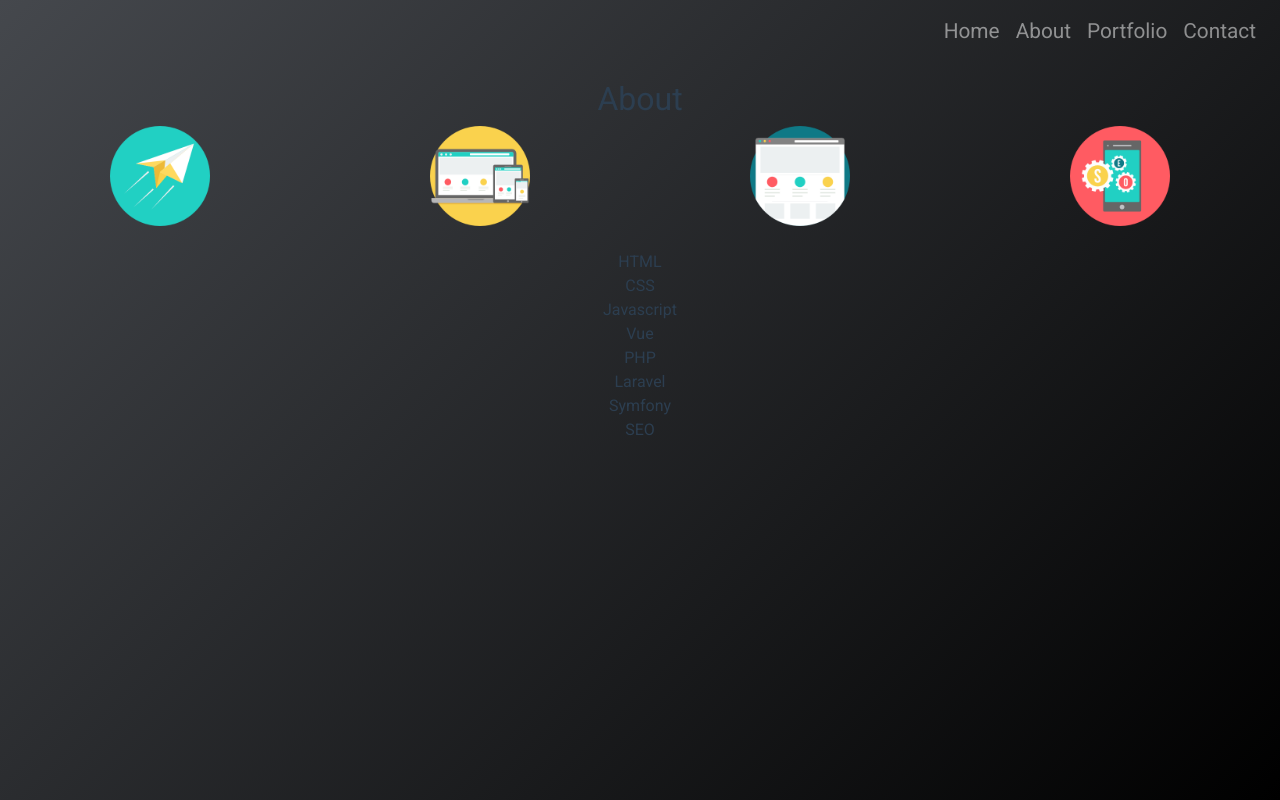
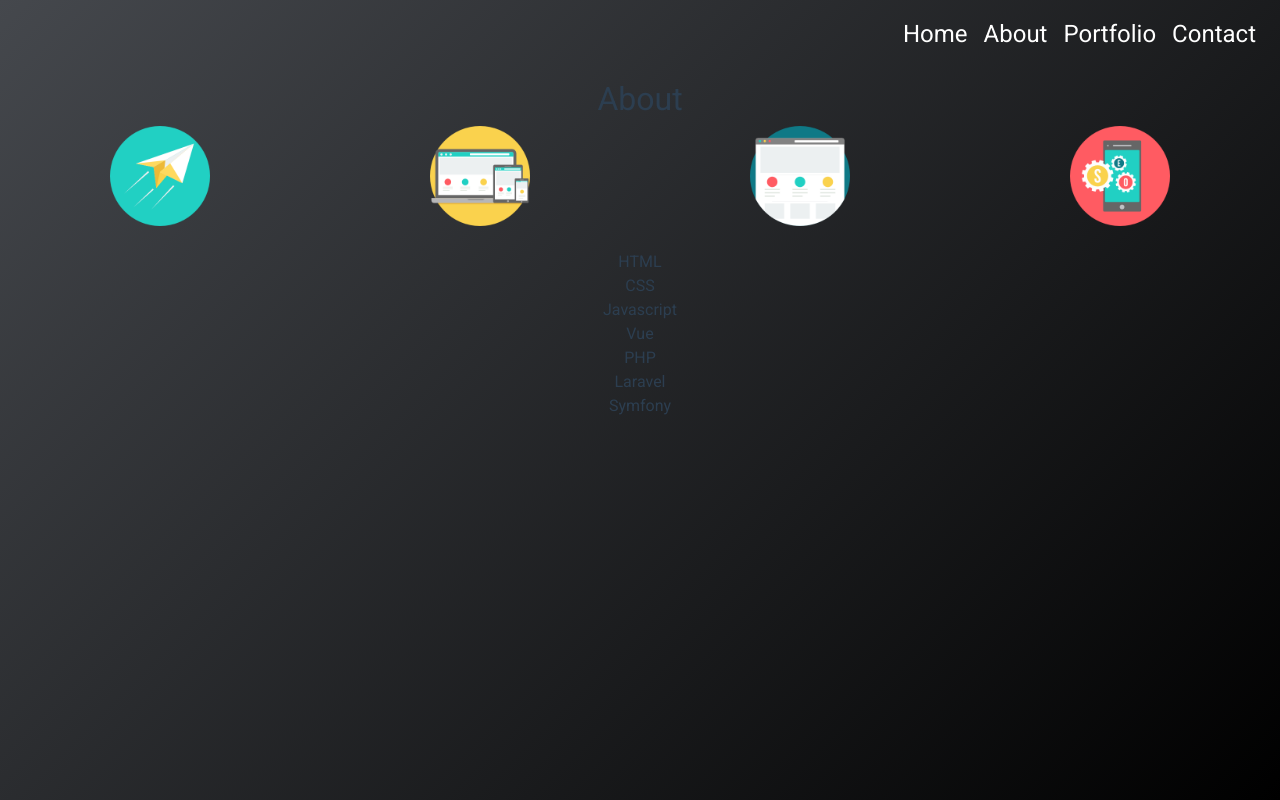
Before and after one commit to TiboC1/portfolio, a Vue app: page /#/about in a window 1280 px wide. Built offline with nearby package versions, Linux system fonts and the light colour scheme.

Commit message:
added transition

```diff
--- a/package.json
+++ b/package.json
@@ -10,7 +10,8 @@
   "dependencies": {
     "core-js": "^3.6.4",
     "vue": "^2.6.11",
-    "vue-router": "^3.1.5"
+    "vue-router": "^3.1.5",
+    "vuelidate": "^0.7.5"
   },
   "devDependencies": {
     "@vue/cli-plugin-babel": "~4.2.0",
--- a/src/App.vue
+++ b/src/App.vue
@@ -1,9 +1,9 @@
 <template>
   <div id="app">
-  <TheNav></TheNav>
-  <transition name="slide" mode="out-in">
-    <router-view />
-  </transition>
+    <TheNav></TheNav>
+    <transition name="fade">
+      <router-view />
+    </transition>
   </div>
 </template>
 
@@ -20,11 +20,23 @@ export default {
 
 <style>
 #app {
+  height: 100vh;
   font-family: 'Roboto', Helvetica, Arial, sans-serif;
   -webkit-font-smoothing: antialiased;
   -moz-osx-font-smoothing: grayscale;
   text-align: center;
   color: #2c3e50;
+  background-color: black;
+}
+
+.fade-enter-active,
+.fade-leave-active{
+  transition: opacity 0.3s;
+}
+
+.fade-enter,
+.fade-leave-to{
+  opacity: 0;
 }
 
 </style>
--- a/src/components/shared/TheNav.vue
+++ b/src/components/shared/TheNav.vue
@@ -25,12 +25,18 @@
 <style scoped>
     nav{
         font-size: 2em;
+        min-height: 8vh;
+    }
+    .nav-link{
+        color: white !important;
+
     }
 
-    @media only screen and (min-width: 600px) {
+
+    @media only screen and (min-width: 991px) {
         nav{
         background-color:transparent !important;
-        font-size: 1.3em;
+        font-size: 1.5em;
         }
     }
 </style>
--- a/src/main.js
+++ b/src/main.js
@@ -1,6 +1,8 @@
 import Vue from "vue";
 import App from "./App.vue";
 import router from "./router";
+import Vuelidate from 'vuelidate';
+Vue.use(Vuelidate)
 
 Vue.config.productionTip = false;
 
--- a/src/views/About.vue
+++ b/src/views/About.vue
@@ -73,10 +73,6 @@ export default {
           name: "Symfony",
           id: 7,
         },
-        {
-          name: "SEO",
-          id: 8,
-        },
       ]
     };
   },
```
Also changed, not shown: 1 other file (tests, documents, lock files or other folders).
